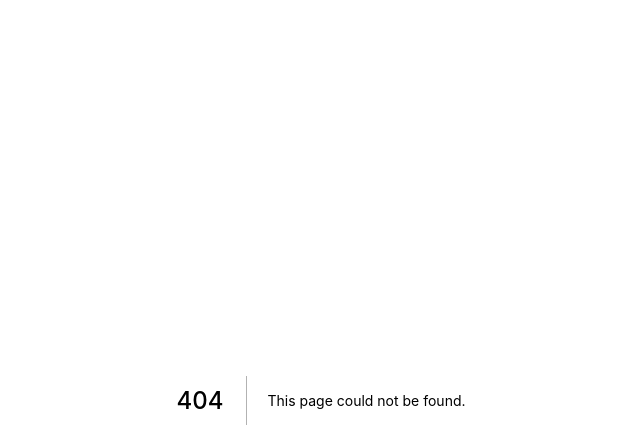
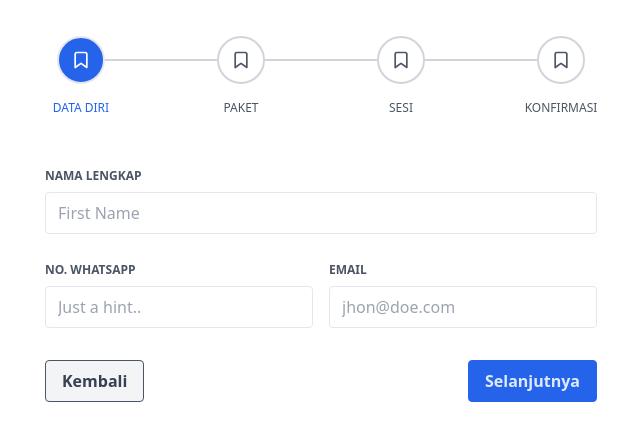
Before and after one commit to tgh15/ffstudio, a Next.js app: page /reservasi in a window 1280 px wide. Before the commit this address had no page. Shown: the top 448 px of the page, without its empty margins (319-959 px from the left). Built offline with nearby package versions, Linux system fonts and the light colour scheme.

Commit message:
reservasi

```diff
--- /dev/null
+++ b/components/Form.jsx
@@ -0,0 +1,81 @@
+import React from 'react'
+
+function DataDiri(){
+  return (
+    <div>
+          <div className="font-bold text-gray-600 text-xs leading-8 uppercase h-6 mx-2 mt-3">
+            Nama Lengkap
+          </div>
+          <div className="flex flex-col md:flex-row">
+            <div className=" flex-1 mx-2 svelte-1l8159u">
+              <div className="bg-white my-2 p-1 flex border border-gray-200 rounded svelte-1l8159u">
+                <input
+                  placeholder="First Name"
+                  className="p-1 px-2 appearance-none outline-none w-full text-gray-800"
+                />
+              </div>
+            </div>
+          </div>
+          <div className="flex flex-col md:flex-row">
+            <div className=" mx-2 flex-1 svelte-1l8159u">
+              <div className="font-bold h-6 mt-3 text-gray-600 text-xs leading-8 uppercase">
+                No. Whatsapp
+              </div>
+              <div className="bg-white my-2 p-1 flex border border-gray-200 rounded svelte-1l8159u">
+                <input
+                  placeholder="Just a hint.."
+                  className="p-1 px-2 appearance-none outline-none w-full text-gray-800"
+                />
+              </div>
+            </div>
+            <div className=" mx-2 flex-1 svelte-1l8159u">
+              <div className="font-bold h-6 mt-3 text-gray-600 text-xs leading-8 uppercase">
+                Email
+              </div>
+              <div className="bg-white my-2 p-1 flex border border-gray-200 rounded svelte-1l8159u">
+                <input
+                  placeholder="jhon@doe.com"
+                  className="p-1 px-2 appearance-none outline-none w-full text-gray-800"
+                />
+              </div>
+            </div>
+          </div>
+        </div>
+  )
+}
+
+function Paket(){
+  return(
+    <h1>Paket</h1>
+  )
+}
+function Sesi(){
+  return(
+    <h1>Sesi</h1>
+  )
+}
+function Konfirmasi(){
+  return(
+    <h1>Konfirmasi</h1>
+  )
+}
+
+const Form = ({count}) => {
+  console.log(count)
+    switch (count) {
+        case 1:
+            return DataDiri()
+        case 2:
+            return Paket()
+        case 3:
+            return Sesi()
+        case 4:
+            return Konfirmasi()
+
+        default:
+            break;
+    }
+
+}
+
+export default Form
--- /dev/null
+++ b/components/FormPaket.jsx
@@ -0,0 +1,47 @@
+import React from 'react'
+
+const FormPaket = () => {
+  return (
+    <div>
+          <div className="font-bold text-gray-600 text-xs leading-8 uppercase h-6 mx-2 mt-3">
+            Nama Lengkap
+          </div>
+          <div className="flex flex-col md:flex-row">
+            <div className=" flex-1 mx-2 svelte-1l8159u">
+              <div className="bg-white my-2 p-1 flex border border-gray-200 rounded svelte-1l8159u">
+                <input
+                  placeholder="First Name"
+                  className="p-1 px-2 appearance-none outline-none w-full text-gray-800"
+                />
+              </div>
+            </div>
+          </div>
+          <div className="flex flex-col md:flex-row">
+            <div className=" mx-2 flex-1 svelte-1l8159u">
+              <div className="font-bold h-6 mt-3 text-gray-600 text-xs leading-8 uppercase">
+                No. Whatsapp
+              </div>
+              <div className="bg-white my-2 p-1 flex border border-gray-200 rounded svelte-1l8159u">
+                <input
+                  placeholder="Just a hint.."
+                  className="p-1 px-2 appearance-none outline-none w-full text-gray-800"
+                />
+              </div>
+            </div>
+            <div className=" mx-2 flex-1 svelte-1l8159u">
+              <div className="font-bold h-6 mt-3 text-gray-600 text-xs leading-8 uppercase">
+                Email
+              </div>
+              <div className="bg-white my-2 p-1 flex border border-gray-200 rounded svelte-1l8159u">
+                <input
+                  placeholder="jhon@doe.com"
+                  className="p-1 px-2 appearance-none outline-none w-full text-gray-800"
+                />
+              </div>
+            </div>
+          </div>
+        </div>
+  )
+}
+
+export default FormPaket
--- /dev/null
+++ b/pages/reservasi.jsx
@@ -0,0 +1,125 @@
+import { useState } from "react";
+import Form from "../components/Form";
+
+const reservasi = () => {
+    const [count, setCount] = useState(1)
+  return (
+    <div className="p-5 lg:w-2/4 lg:mx-auto">
+      <div className="mx-5 p-4">
+        <div className="flex items-center">
+          <div className={`flex items-center ${count >= 1? "text-blue-600" : "text-gray-600"} relative`}>
+            <div className={count >= 1? "rounded-full bg-blue-600 transition duration-500 ease-in-out h-12 w-12 py-3 border-2 text-white" : " rounded-full transition duration-500 ease-in-out h-12 w-12 py-3 border-2 border-gray-300"}>
+              <svg
+                xmlns="http://www.w3.org/2000/svg"
+                width="100%"
+                height="100%"
+                fill="none"
+                viewBox="0 0 24 24"
+                stroke="currentColor"
+                strokeWidth="2"
+                strokeLinecap="round"
+                strokeLinejoin="round"
+                className="feather feather-bookmark "
+              >
+                <path d="M19 21l-7-5-7 5V5a2 2 0 0 1 2-2h10a2 2 0 0 1 2 2z"></path>
+              </svg>
+            </div>
+            <div className="absolute top-0 -ml-10 text-center mt-16 w-32 text-xs font-medium uppercase">
+              Data Diri
+            </div>
+          </div>
+          <div className={`flex-auto border-t-2 transition duration-500 ease-in-out ${count >= 2 ? "border-blue-600" :  "border-gray-300"}`}></div>
+          <div className={`flex items-center ${count >= 2? "text-blue-600" : "text-gray-600"} relative`}>
+            <div className={count >= 2? "rounded-full bg-blue-600 transition duration-500 ease-in-out h-12 w-12 py-3 border-2 text-white" : " rounded-full transition duration-500 ease-in-out h-12 w-12 py-3 border-2 border-gray-300"}>
+              <svg
+                xmlns="http://www.w3.org/2000/svg"
+                width="100%"
+                height="100%"
+                fill="none"
+                viewBox="0 0 24 24"
+                stroke="currentColor"
+                strokeWidth="2"
+                strokeLinecap="round"
+                strokeLinejoin="round"
+                className="feather feather-bookmark "
+              >
+                <path d="M19 21l-7-5-7 5V5a2 2 0 0 1 2-2h10a2 2 0 0 1 2 2z"></path>
+              </svg>
+            </div>
+            <div className="absolute top-0 -ml-10 text-center mt-16 w-32 text-xs font-medium uppercase">
+              Paket
+            </div>
+          </div>
+          <div className={`flex-auto border-t-2 transition duration-500 ease-in-out ${count >= 3 ? "border-blue-600" :  "border-gray-300"}`}></div>
+          <div className={`flex items-center ${count >=3? "text-blue-600" : "text-gray-600"} relative`}>
+            <div className={count >=3? "rounded-full bg-blue-600 transition duration-500 ease-in-out h-12 w-12 py-3 border-2 text-white" : " rounded-full transition duration-500 ease-in-out h-12 w-12 py-3 border-2 border-gray-300"}>
+              <svg
+                xmlns="http://www.w3.org/2000/svg"
+                width="100%"
+                height="100%"
+                fill="none"
+                viewBox="0 0 24 24"
+                stroke="currentColor"
+                strokeWidth="2"
+                strokeLinecap="round"
+                strokeLinejoin="round"
+                className="feather feather-bookmark "
+              >
+                <path d="M19 21l-7-5-7 5V5a2 2 0 0 1 2-2h10a2 2 0 0 1 2 2z"></path>
+              </svg>
+            </div>
+            <div className="absolute top-0 -ml-10 text-center mt-16 w-32 text-xs font-medium uppercase">
+              Sesi
+            </div>
+          </div>
+          <div className={`flex-auto border-t-2 transition duration-500 ease-in-out ${count >= 4 ? "border-blue-600" :  "border-gray-300"}`}></div>
+          <div className={`flex items-center ${count >=4? "text-blue-600" : "text-gray-600"} relative`}>
+            <div className={count >=4? "rounded-full bg-blue-600 transition duration-500 ease-in-out h-12 w-12 py-3 border-2 text-white" : " rounded-full transition duration-500 ease-in-out h-12 w-12 py-3 border-2 border-gray-300"}>
+              <svg
+                xmlns="http://www.w3.org/2000/svg"
+                width="100%"
+                height="100%"
+                fill="none"
+                viewBox="0 0 24 24"
+                stroke="currentColor"
+                strokeWidth="2"
+                strokeLinecap="round"
+                strokeLinejoin="round"
+                className="feather feather-bookmark "
+              >
+                <path d="M19 21l-7-5-7 5V5a2 2 0 0 1 2-2h10a2 2 0 0 1 2 2z"></path>
+              </svg>
+            </div>
+            <div className="absolute top-0 -ml-10 text-center mt-16 w-32 text-xs font-medium uppercase">
+              Konfirmasi
+            </div>
+          </div>
+        </div>
+      </div>
+      <div className="mt-8 p-4">
+
+        <Form count={count} />
+
+        <div className="flex justify-between w-full p-2 mt-4">
+            <button
+            onClick={() => setCount(count-1)} disabled={count == 1 ? true : false}
+            className="text-base hover:scale-110 focus:outline-none flex justify-center px-4 py-2 rounded font-bold cursor-pointer hover:bg-gray-200 bg-gray-100 text-gray-700 border duration-200 ease-in-out border-gray-600 transition">
+                Kembali
+            </button>
+            <button onClick={() => setCount(count+1)} disabled={count == 4 ? true : false}
+              className="text-base   hover:scale-110 focus:outline-none flex justify-center px-4 py-2 rounded font-bold cursor-pointer
+        hover:bg-blue-600
+        bg-blue-600
+        text-blue-100
+        border duration-200 ease-in-out
+        border-blue-600 transition"
+            >
+              Selanjutnya
+            </button>
+
+        </div>
+      </div>
+    </div>
+  );
+};
+export default reservasi;
```
